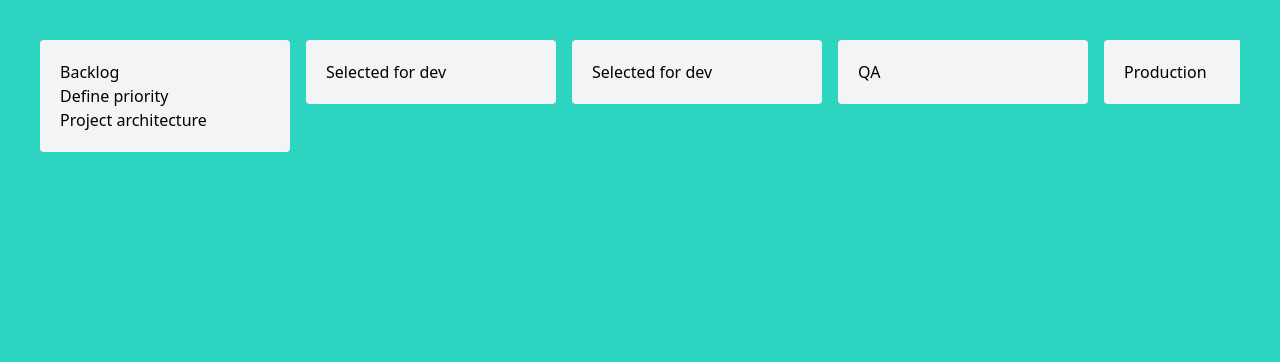
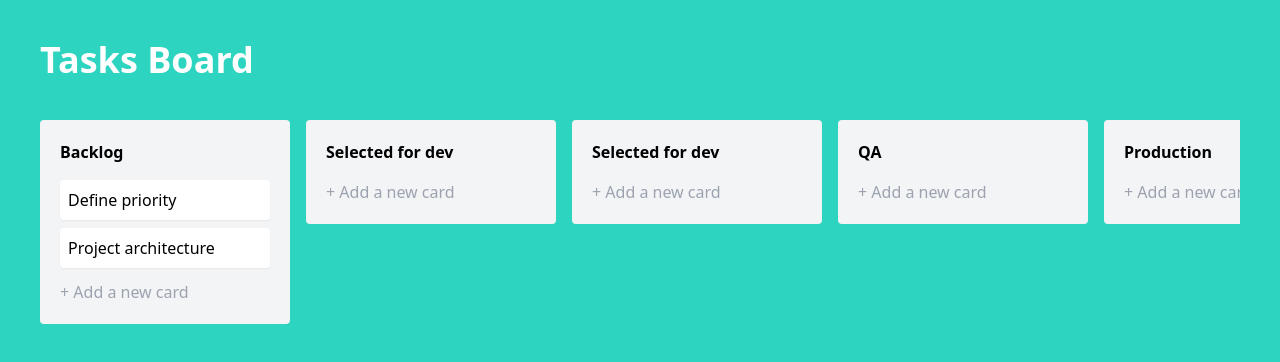
Before and after one commit to bruhGrassi/nuxt-trello-board, a Nuxt app: page / in a window 1280 px wide. Shown: the top 362 px of the page. Built offline with nearby package versions, Linux system fonts and the light colour scheme.

Commit message:
feat: create task component

```diff
--- a/app.vue
+++ b/app.vue
@@ -1,5 +1,6 @@
 <template>
   <div class="p-10 bg-teal-400 h-[100vh] overflow-auto">
+    <h1 class="text-4xl text-white mb-10 font-bold">Tasks Board</h1>
     <Board />
   </div>
 </template>
--- a/components/Board.vue
+++ b/components/Board.vue
@@ -1,6 +1,7 @@
 <script setup lang="ts">
 import { nanoid } from "nanoid";
 import type { Column } from "@/types/index";
+import Task from "@/components/Task.vue";
 const columns = ref<Column[]>([
   {
     id: nanoid(),
@@ -41,16 +42,17 @@
 ]);
 </script>
 <template>
-  <div class="flex gap-4 overflow-x-auto items-start">
+  <div class="flex gap-4 overflow-x-auto items-start pb-6">
     <div
       v-for="column in columns"
       :key="column.id"
       class="column bg-gray-100 p-5 rounded min-w-[250px]"
     >
-      <header>{{ column.title }}</header>
-      <p v-for="task in column.tasks">
-        {{ task.title }}
-      </p>
+      <header class="font-bold mb-4">{{ column.title }}</header>
+      <Task v-for="task in column.tasks" :key="task.id" :task="task" />
+      <footer class="mt-3">
+        <button class="text-gray-400">+ Add a new card</button>
+      </footer>
     </div>
   </div>
 </template>
--- /dev/null
+++ b/components/Task.vue
@@ -0,0 +1,14 @@
+<script setup lang="ts">
+import type { Task } from "@/types";
+defineProps<{
+  task: Task;
+}>();
+</script>
+<template>
+  <div
+    :title="task.createdAt.toLocaleDateString()"
+    class="task bg-white shadow-sm rounded mb-2 p-2"
+  >
+    <span>{{ task.title }}</span>
+  </div>
+</template>
```
